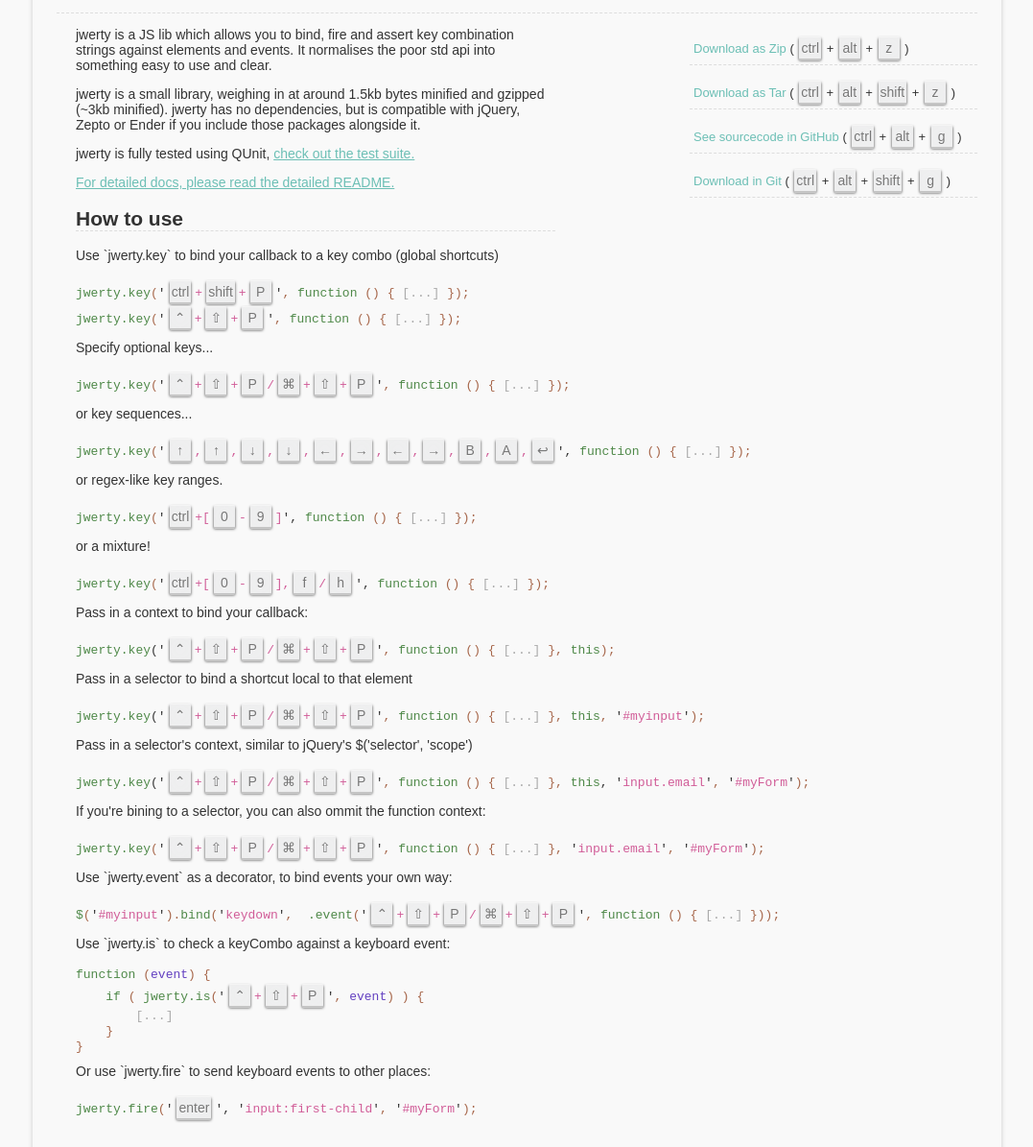
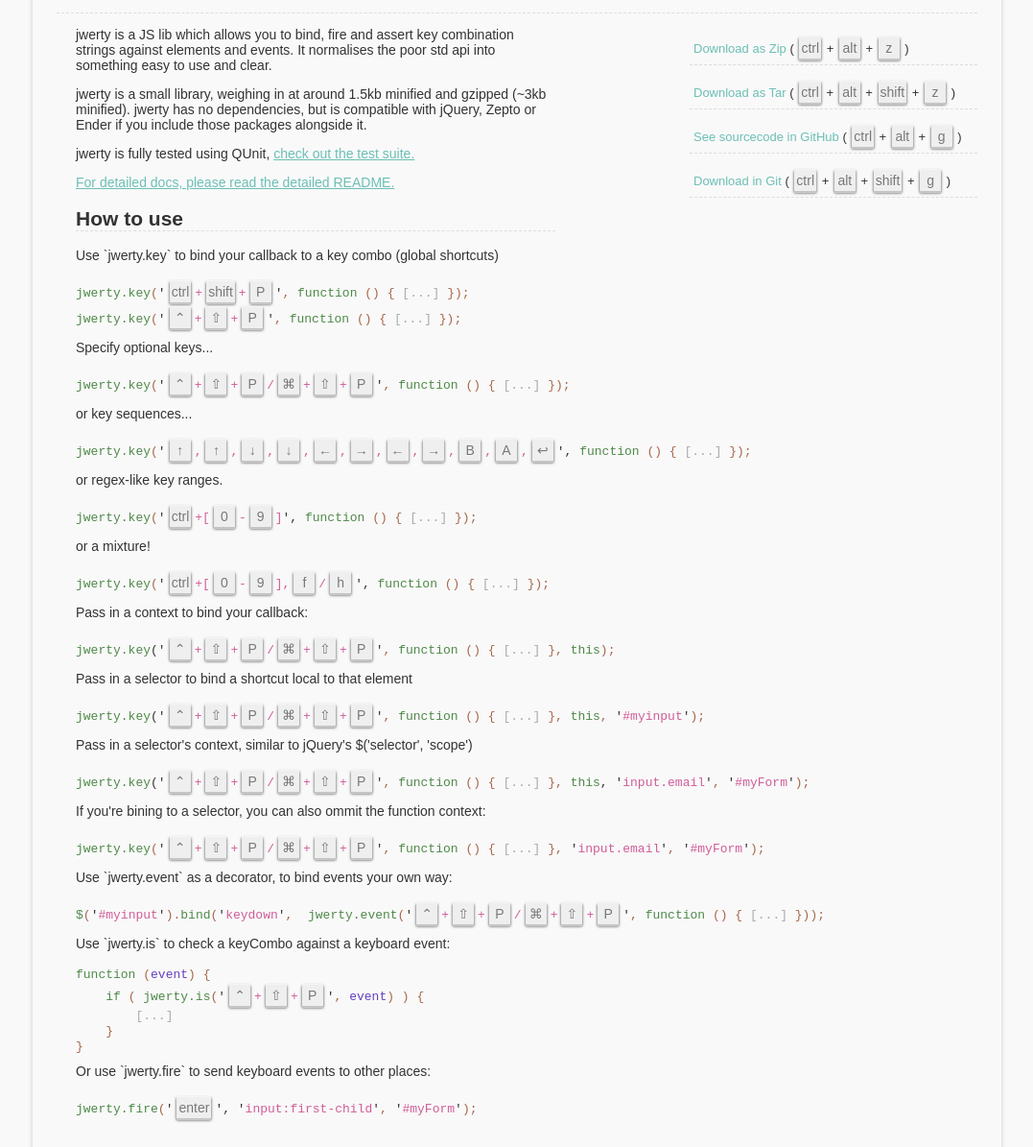
Before and after one commit to keithamus/jwerty, a website: page index.html in a window 1280 px wide. Shown: the part 105-1300 px from the top of the page at 96% size, without its empty margins (101-1178 px from the left). Drawn offline with Linux system fonts and the light colour scheme.

Commit message:
Update index.html
Two minor fixes

```diff
--- a/index.html
+++ b/index.html
@@ -194,7 +194,7 @@
                     clear.
                 </p>
                 <p>
-                    jwerty is a small library, weighing in at around 1.5kb bytes
+                    jwerty is a small library, weighing in at around 1.5kb
                     minified and gzipped (~3kb minified). jwerty has no
                     dependencies, but is compatible with jQuery, Zepto or Ender
                     if you include those packages alongside it.
@@ -288,7 +288,7 @@
                 </p>
 
                 <pre><code>
-<b class="kw">$</b><b>(</b>'<b class="s">#myinput</b>'<b>).</b><b class="kw">bind</b><b>(</b>'<b class="s">keydown</b>'<b>,</b> <b class="kw"> .event</b><b>(</b>'<b class="s"><b class="key">⌃</b>+<b class="key">⇧</b>+<b class="key">P</b>/<b class="key">⌘</b>+<b class="key">⇧</b>+<b class="key">P</b></b>'<b>,</b> <b class="kw">function</b> <b>() {</b> <b class="c">[...]</b> <b>}));</b></code></pre>
+<b class="kw">$</b><b>(</b>'<b class="s">#myinput</b>'<b>).</b><b class="kw">bind</b><b>(</b>'<b class="s">keydown</b>'<b>,</b> <b class="kw"> jwerty.event</b><b>(</b>'<b class="s"><b class="key">⌃</b>+<b class="key">⇧</b>+<b class="key">P</b>/<b class="key">⌘</b>+<b class="key">⇧</b>+<b class="key">P</b></b>'<b>,</b> <b class="kw">function</b> <b>() {</b> <b class="c">[...]</b> <b>}));</b></code></pre>
 
                 <p>
                     Use `jwerty.is` to check a keyCombo against a keyboard
```
